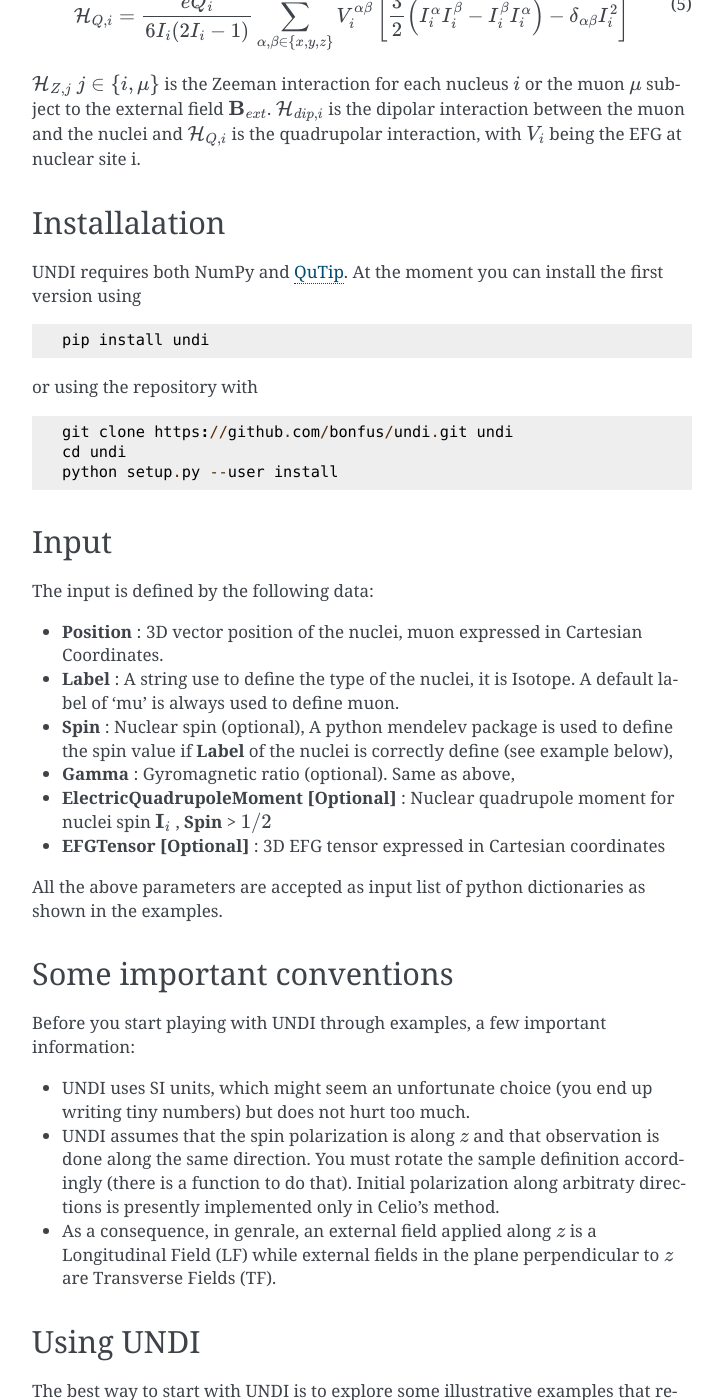
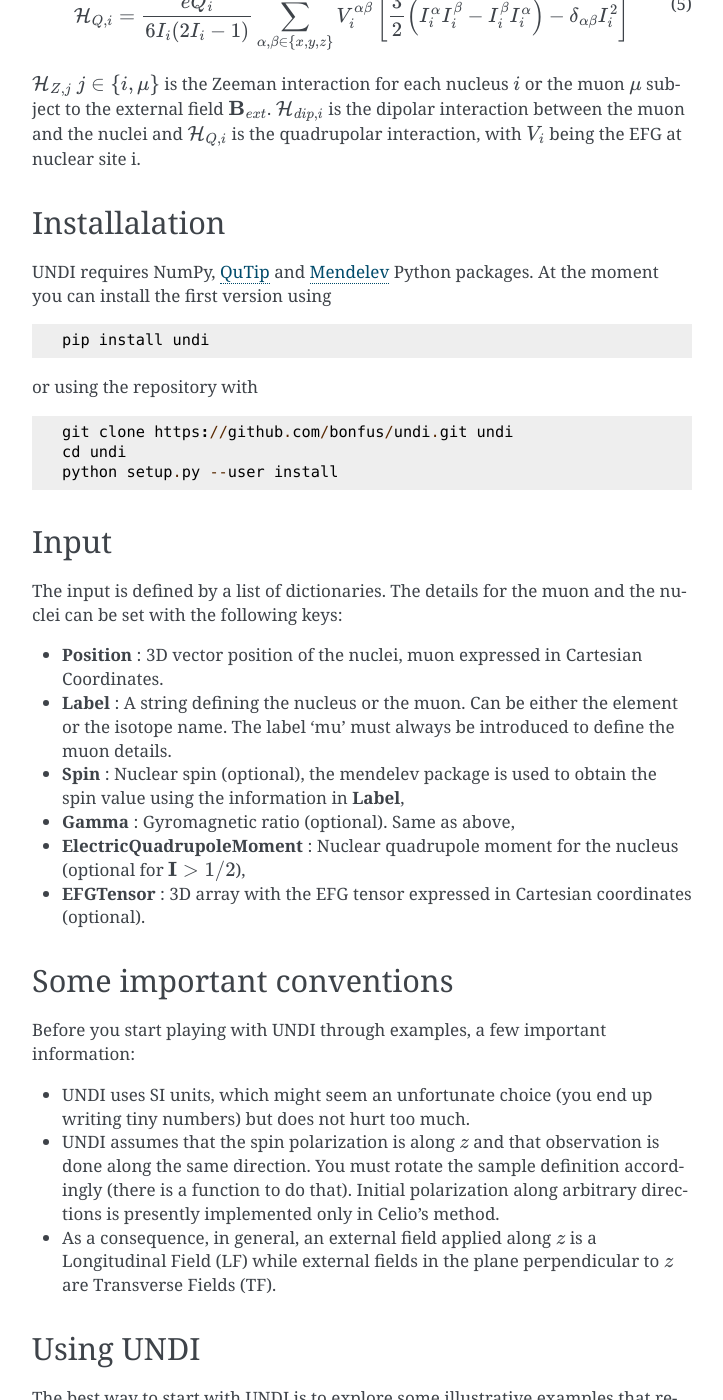
Before and after one commit to bonfus/undi, a Sphinx documentation site: the page built from docs/index.rst, in a window 1280 px wide and 1400 px high, scrolled down 699 px. Shown: the whole window, without its empty margins (388-1111 px from the left). Built offline with Sphinx 7.4.7, drawn with Linux system fonts in a browser that asks for light colours; some of the changed text lies outside the part shown.

Commit message:
Minor corrections

```diff
--- a/docs/index.rst
+++ b/docs/index.rst
@@ -16,7 +16,7 @@ in standard experimental conditions
 Muon-nuclei interaction
 -----------------------
 
-The interaction of the muon spin :math:`\mathbf{I}_{\mu}` and the :math:`N` nuclear spin :math:`\mathbf{I}_{i}`,  with the effect Electric Field Gradient (EFG) is described by the hamiltonian
+The interaction of the muon spin :math:`\mathbf{I}_{\mu}` and the :math:`N` nuclear spin :math:`\mathbf{I}_{i}`,  with the effect Electric Field Gradient (EFG) is described by the Hamiltonian
 
 .. math::
    :label: total_hamiltonian0
@@ -53,7 +53,7 @@ with :math:`V_i` being the EFG at nuclear site i.
 
 Installalation
 --------------
-UNDI requires both NumPy and QuTip_.
+UNDI requires NumPy, QuTip_ and Mendelev_ Python packages.
 At the moment you can install the first version using
 
 ::
@@ -73,21 +73,20 @@ or using the repository with
 Input
 -----
 
-The input is defined by the following data:
+The input is defined by a list of dictionaries. The details for the
+muon and the nuclei can be set with the following keys:
 
 - **Position**  : 3D vector position of the nuclei, muon expressed in Cartesian Coordinates.
 
-- **Label**  :  A string use to define the type of the nuclei, it is Isotope. A default label of 'mu' is always used to define muon.
+- **Label**  :  A string defining the nucleus or the muon. Can be either the element or the isotope name. The label 'mu' must always be introduced to define the muon details.
 
-- **Spin**  : Nuclear spin (optional), A python mendelev package is used to define the spin value if **Label** of the nuclei is correctly define (see example below),
+- **Spin**  : Nuclear spin (optional), the mendelev package is used to obtain the spin value using the information in **Label**,
 
 - **Gamma** :  Gyromagnetic ratio (optional). Same as above,
 
-- **ElectricQuadrupoleMoment [Optional]**  : Nuclear quadrupole moment for nuclei spin :math:`\mathbf{I}_{i}` , **Spin** > :math:`1/2`
+- **ElectricQuadrupoleMoment**  : Nuclear quadrupole moment for the nucleus (optional for :math:`\mathbf{I} > 1/2`),
 
-- **EFGTensor [Optional]**  : 3D EFG tensor expressed in Cartesian coordinates
-
-All the above parameters are accepted as input list of python dictionaries as shown in the examples.
+- **EFGTensor**  : 3D array with the EFG tensor expressed in Cartesian coordinates (optional).
 
 Some important conventions
 --------------------------
@@ -100,10 +99,10 @@ Before you start playing with UNDI through examples, a few important information
 * UNDI assumes that the spin polarization is along :math:`z` and
   that observation is done along the same direction.
   You must rotate the sample definition accordingly (there is
-  a function to do that). Initial polarization along arbitraty
+  a function to do that). Initial polarization along arbitrary
   directions is presently implemented only in Celio's method.
 
-* As a consequence, in genrale, an external field applied along :math:`z`
+* As a consequence, in general, an external field applied along :math:`z`
   is a Longitudinal Field (LF) while external fields in the plane
   perpendicular to :math:`z` are Transverse Fields (TF).
 
@@ -121,3 +120,4 @@ that reproduce some results already published in literature.
 
 
 .. _QuTip: http://qutip.org
+.. _Mendelev: https://github.com/lmmentel/mendeleev
```
Also changed, not shown: examples/images/LSCO.png, 1 other file.
